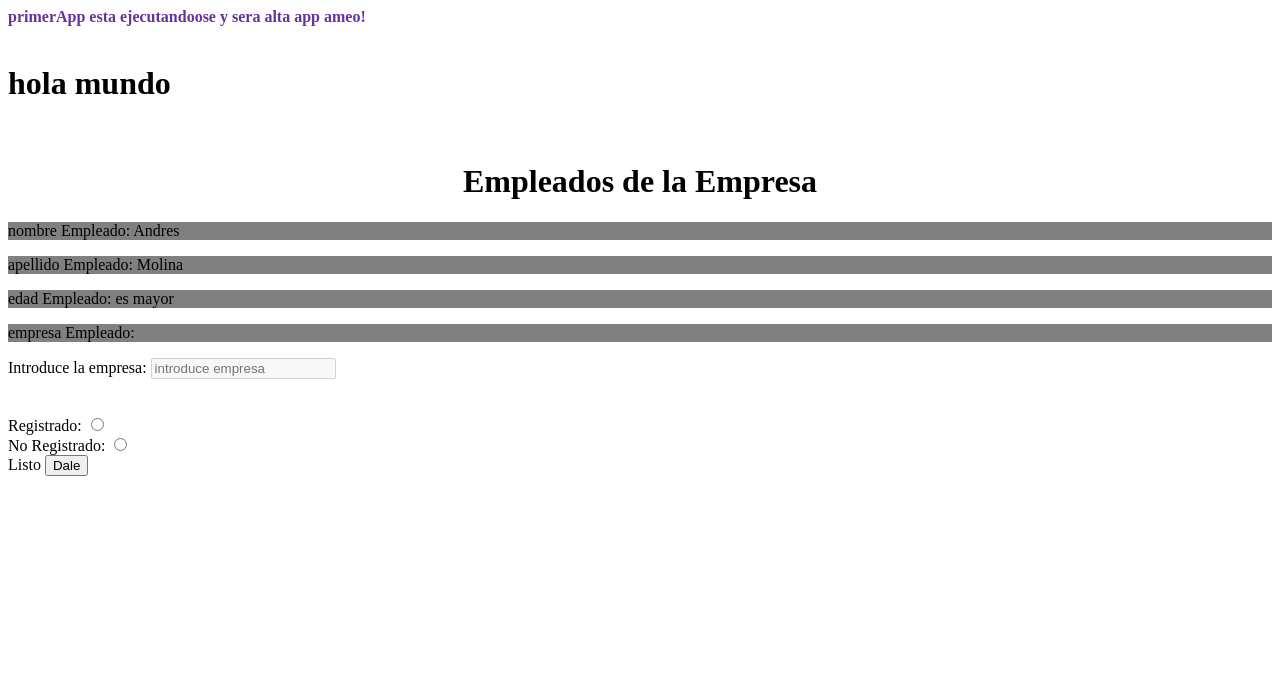
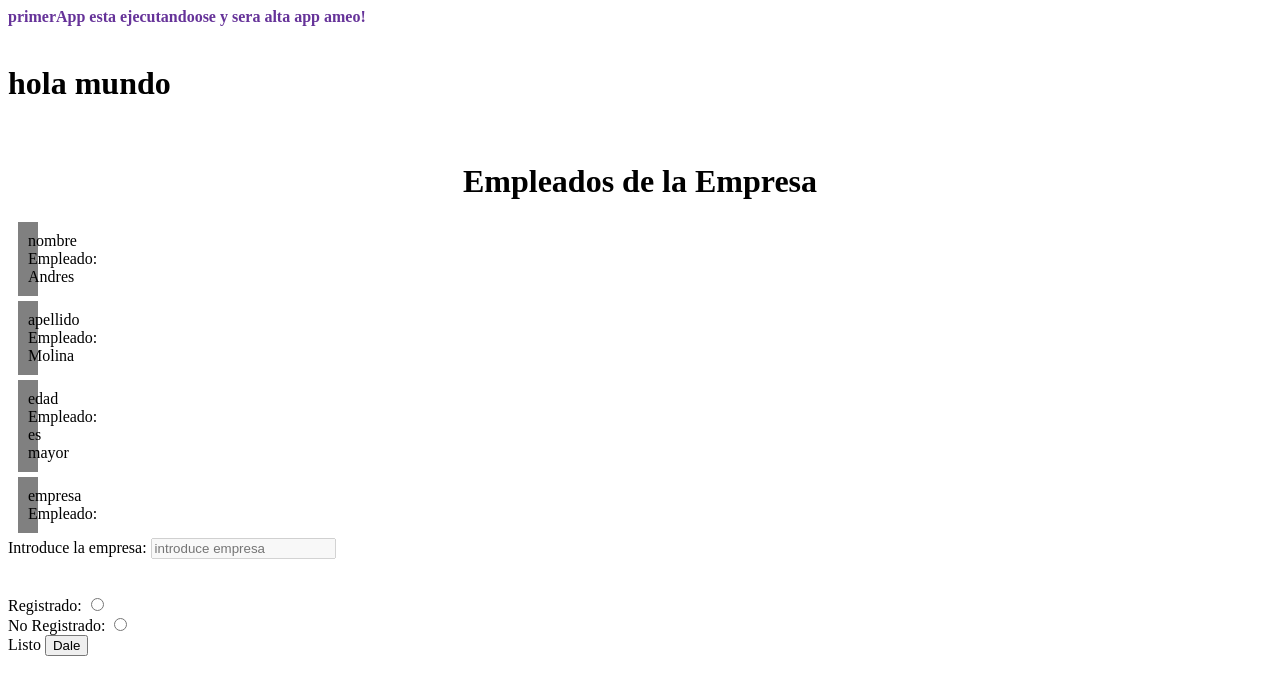
Before and after one commit to ClaudioMolinaUNAHUR/angular1ro, an Angular app: page / in a window 1280 px wide. Shown: the top 694 px of the page. Built offline with nearby package versions, Linux system fonts and the light colour scheme.

Commit message:
binding event

```diff
--- a/src/app/empleado/empleado.component.css
+++ b/src/app/empleado/empleado.component.css
@@ -1,3 +1,7 @@
 p{
     background-color: gray;
+    grid-template: auto;
+    margin: 5px 100rem 5px 10px;
+    padding: 10px;
+    font-size: 1rem;
 }
--- a/src/app/empleado/empleado.component.html
+++ b/src/app/empleado/empleado.component.html
@@ -5,6 +5,7 @@
 <div>
     Introduce la empresa: <input type="text" placeholder="introduce empresa" #empresaSet (keyup)="0" [disabled]="deshabilitar">
     <!-- <button textContent="Dale" (click)="getEmpresa(empresa.value)"></button> BOTON funcion vacia para retornar valor solamente-->
+    <!-- (keyup) era para hacer que se llene empresa directamente al levantar una tecla -->
 </div>
 <br/>
 {{textoDeRegistro}}
```
Also changed, not shown: src/app/empleado/empleado.component.ts (+7 -7 lines).
